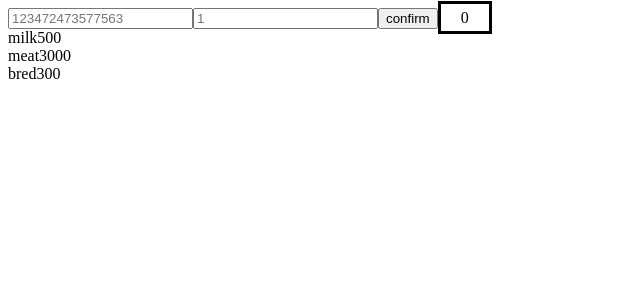
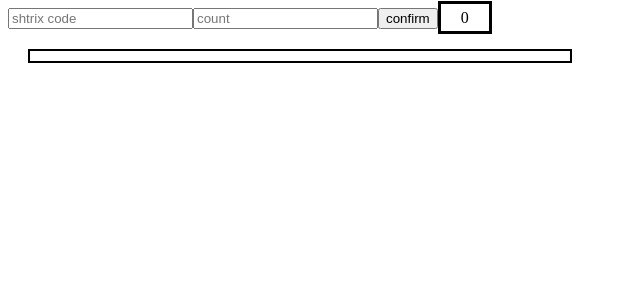
Before and after one commit to SevakMat/offline_shop, a React (Create React App) app: page /workarea in a window 1280 px wide. Shown: the top 300 px of the page, without its empty margins (0-640 px from the left). Built offline with nearby package versions, Linux system fonts and the light colour scheme.

Commit message:
item list

```diff
--- a/src/App.js
+++ b/src/App.js
@@ -6,12 +6,15 @@ import WorkArea from './workArea';
 function App() {
   return (
     <div>
+
       <Route path="/login">
         <Login/>
       </Route>
+
       <Route  path="/workarea">
         <WorkArea/>
       </Route>
+
     </div>
   );
 }
--- /dev/null
+++ b/src/db/db.js
@@ -0,0 +1,15 @@
+export let array = [{
+  type:"milk",
+  price:"500",
+  code:"1111"
+},
+{
+  type:"meat",
+  price:"3000",
+  code:"2222"
+},
+{
+  type:"bred",
+  price:"300",
+  code:"3333"
+}]
--- a/src/index.js
+++ b/src/index.js
@@ -5,9 +5,12 @@ import { BrowserRouter as Router } from "react-router-dom";
 
 ReactDOM.render(
   <React.StrictMode>
+
     <Router>
       <App />
     </Router>
+
+
   </React.StrictMode>,
   document.getElementById('root')
 );
--- a/src/items.js
+++ b/src/items.js
@@ -1,15 +1,29 @@
+import "./style.css"
+
 function Items({test}){
 
+
+
   function renderItems(itemList){
-    return itemList.map((item,i) => {
-      return(
-        <div key={i}>
-          {item.type}
-          {item.price}
-        </div>
-      )
-    })
+    return (
+      <div  className="itemsArea">
+
+        {itemList.map((item,i) => {
+
+          return(
+            <div className="item" key={i}>
+              {item.type}
+              {item.price}
+            </div>
+          )
+
+        })}
+      </div>
+    )
   }
+
+
+
 return(
   <div>
     {renderItems(test)}
--- a/src/login.js
+++ b/src/login.js
@@ -2,15 +2,20 @@ import {useHistory } from "react-router-dom";
 import {useRef} from "react"
 
 function Login(){
+
   const history = useHistory();
+
   const emailInput = useRef(null)
   const passInput = useRef(null)
 
   function submit(){
+
     console.log(passInput.current.value);
     console.log(emailInput.current.value);
+
     history.push(`/workarea`);
   }
+
   return(
     <div className="App">
     <input ref={emailInput} type = "email"/>
--- /dev/null
+++ b/src/service/servise.js
@@ -0,0 +1,15 @@
+import {array} from "../db/db"
+
+
+function getItem(code){
+
+  for(let i =0;i<array.length;i++){
+    if(array[i].code === code){
+      return array[i]
+    }else{
+      console.log("chka nman ban ");
+    }
+  }
+}
+
+export default getItem
--- a/src/style.css
+++ b/src/style.css
@@ -2,5 +2,18 @@
   border: 3px solid black;
   padding: 5px 20px;
   margin: auto;
+}
+.item{
+  border: 2px solid black;
+  padding: 5px 20px;
+  margin: 3px;
 
 }
+.itemsArea{
+  border: 2px solid black;
+  padding: 5px 20px;
+  margin: 20px;
+  max-width: 500px;
+  max-height: 400px;
+
+}
--- a/src/workArea.js
+++ b/src/workArea.js
@@ -3,42 +3,52 @@ import Items from "./items"
 import "./style.css"
 import {useState,useRef} from "react"
 
+import getItem from "./service/servise"
 
 function WorkArea(){
 
   const [sumPrice, setSumPrice] = useState(0)
   const ShtrixCod = useRef(null);
   const countInput = useRef(null);
-  const [itemList, setApranq]=useState([
-    {
-      type:"milk",
-      price:"500",
-    },
-    {
-      type:"meat",
-      price:"3000",
-    },
-    {
-      type:"bred",
-      price:"300",
-    }
-  ])
+
+  const [itemList, setApranq]=useState([])
+  const [worning, setWorning]=useState('')
+
 
 
   function confirm(){
-    console.log(ShtrixCod.current.value);
-    console.log(countInput.current.value);
-    setApranq([])
 
+    let x = getItem(ShtrixCod.current.value)
+    console.log("x",x);
+    if(x==undefined){
+      setWorning("worning")
+    }
+    else{
+      setWorning("")
+
+      let p = + x.price
+
+    p = p + sumPrice
+
+    setSumPrice(p)
+
+    let l = itemList
+    l.push(x)
+
+    console.log(l);
+  }
   }
 
   return(
     <div>
-      <input ref={ShtrixCod} placeholder="123472473577563"/>
-      <input ref={countInput} placeholder="1" />
+      <input ref={ShtrixCod} placeholder="shtrix code"/>
+      <input ref={countInput} placeholder="count" />
       <button onClick={confirm} >confirm</button>
       <span className="price" >{sumPrice}</span>
+
       <Items test={itemList}/>
+
+      <div>{worning}</div>
     </div>
   );
 }
```
